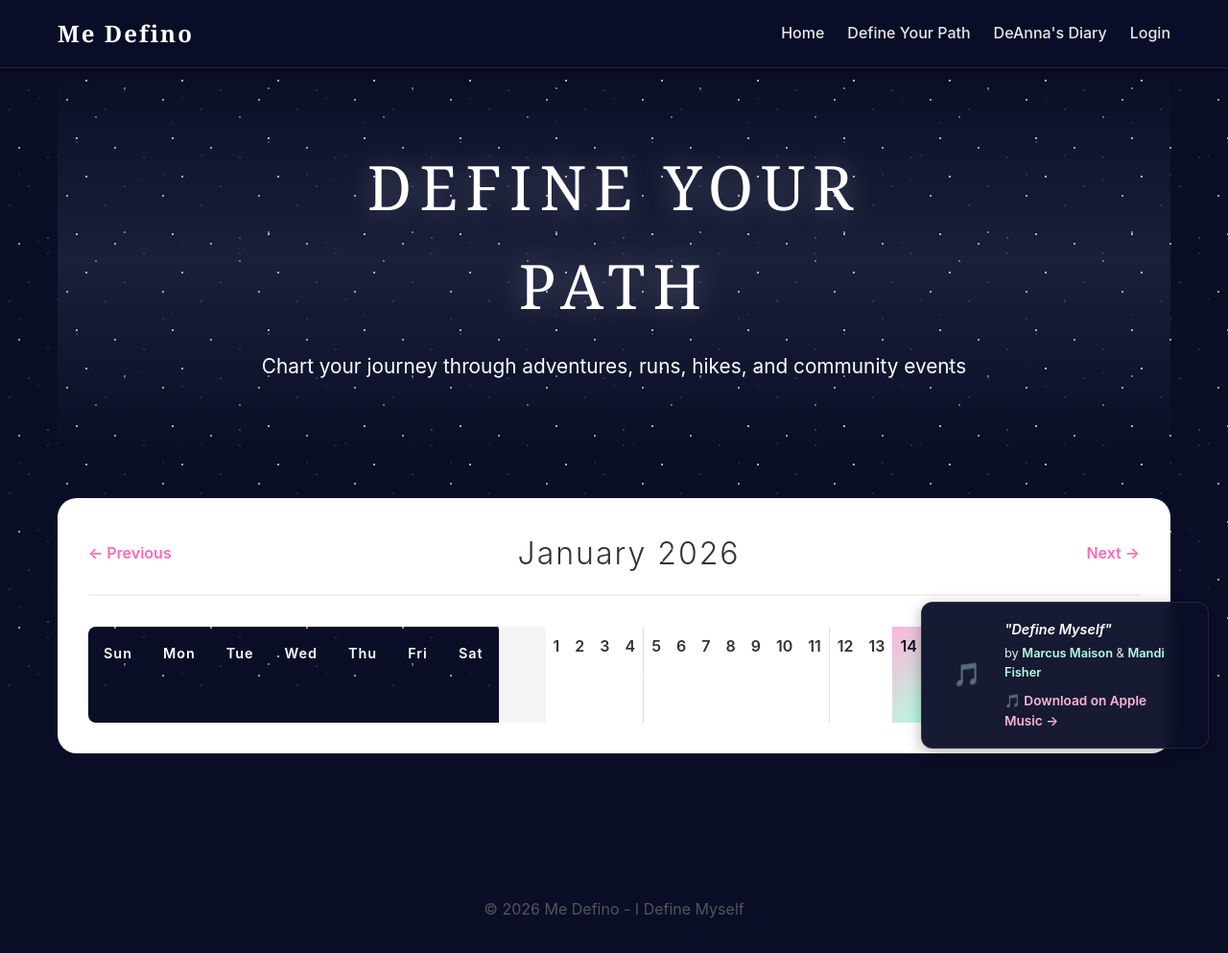
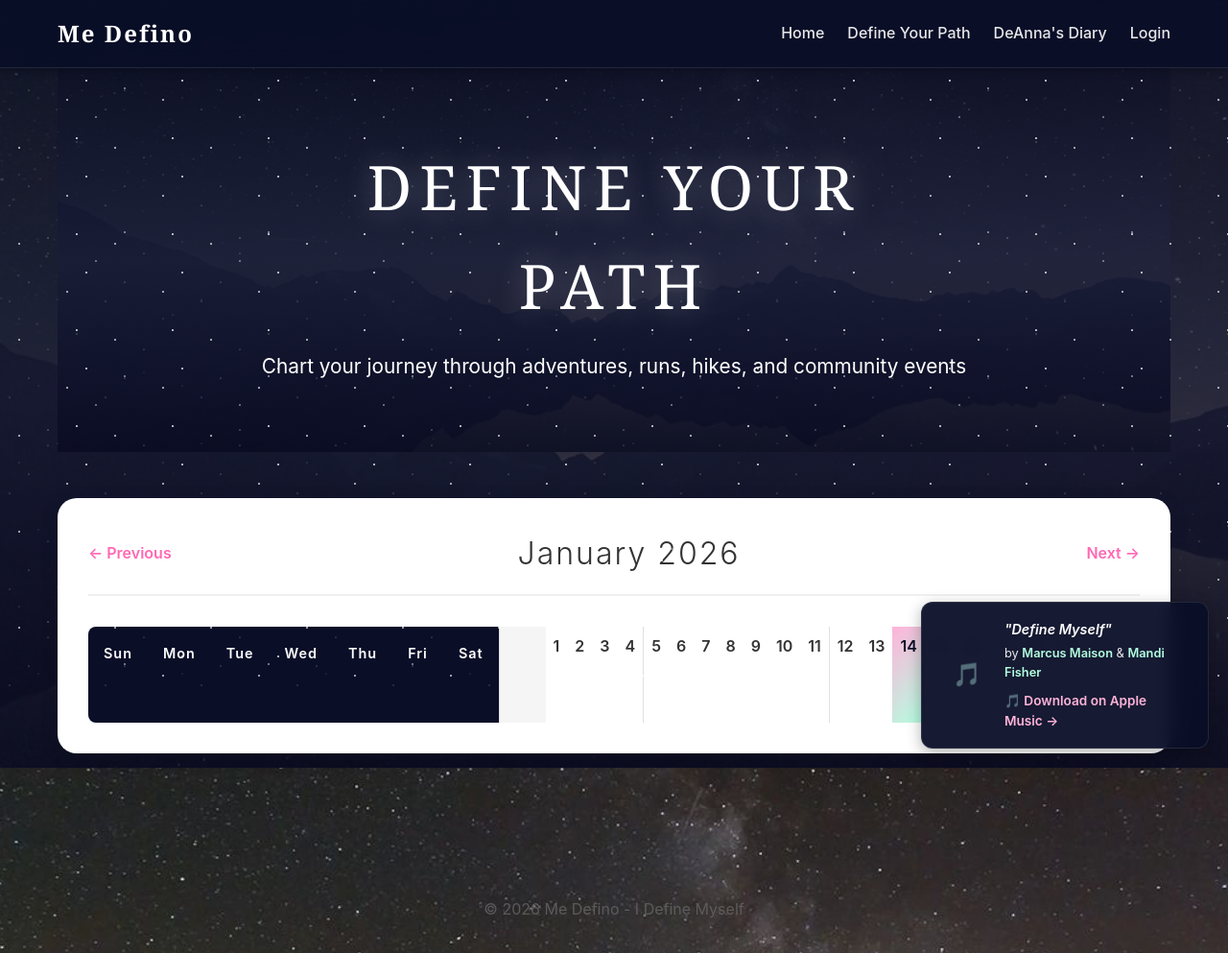
Before and after one commit to deannariddlespur/sisepuede-journal, a Django app: page /define-your-path/ in a window 1280 px wide. Shown: the whole page at 96% size. Run offline with Django 5.2, Linux system fonts and the light colour scheme; data that the repository does not hold is empty.

Commit message:
Add medefino.com background image to site
- Copied background image from Desktop
- Applied as fixed background on all pages
- Added overlay gradient to maintain readability
- Updated hero sections to use background image
- Maintains starry night aesthetic with real background

```diff
--- a/entries/static/entries/css/path_calendar.css
+++ b/entries/static/entries/css/path_calendar.css
@@ -12,7 +12,8 @@
     display: flex;
     align-items: center;
     justify-content: center;
-    background: linear-gradient(to bottom, #0a0e27 0%, #1a1f3a 50%, #0a0e27 100%);
+    background: linear-gradient(to bottom, rgba(10, 14, 39, 0.85) 0%, rgba(26, 31, 58, 0.9) 50%, rgba(10, 14, 39, 0.85) 100%),
+                url('../images/background.jpg') center center / cover no-repeat;
     overflow: hidden;
     margin-bottom: 3rem;
 }
--- a/entries/static/entries/css/style.css
+++ b/entries/static/entries/css/style.css
@@ -8,9 +8,33 @@ body {
     font-family: -apple-system, BlinkMacSystemFont, 'Segoe UI', Roboto, Oxygen, Ubuntu, Cantarell, sans-serif;
     line-height: 1.6;
     color: #333;
-    background: #0a0e27;
+    background: #0a0e27 url('../images/background.jpg') center center / cover no-repeat fixed;
     min-height: 100vh;
     overflow-x: hidden;
+    position: relative;
+}
+
+body::before {
+    content: '';
+    position: fixed;
+    top: 0;
+    left: 0;
+    width: 100%;
+    height: 100%;
+    background: url('../images/background.jpg') center center / cover no-repeat;
+    z-index: -2;
+    opacity: 0.3;
+}
+
+body::after {
+    content: '';
+    position: fixed;
+    top: 0;
+    left: 0;
+    width: 100%;
+    height: 100%;
+    background: linear-gradient(to bottom, rgba(10, 14, 39, 0.7) 0%, rgba(26, 31, 58, 0.8) 50%, rgba(10, 14, 39, 0.7) 100%);
+    z-index: -1;
 }
 
 /* Animated Stars Background */
```
Also changed, not shown: entries/static/entries/images/background.jpg (added).
